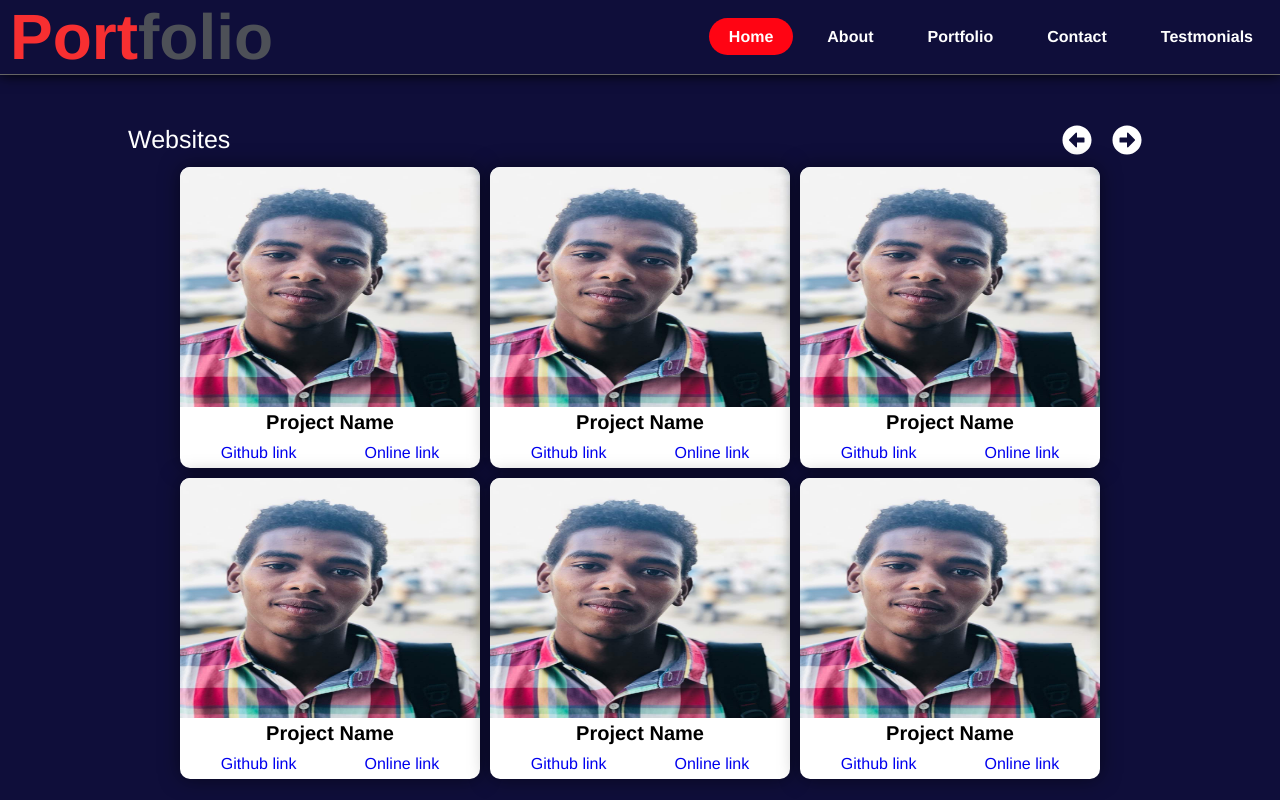
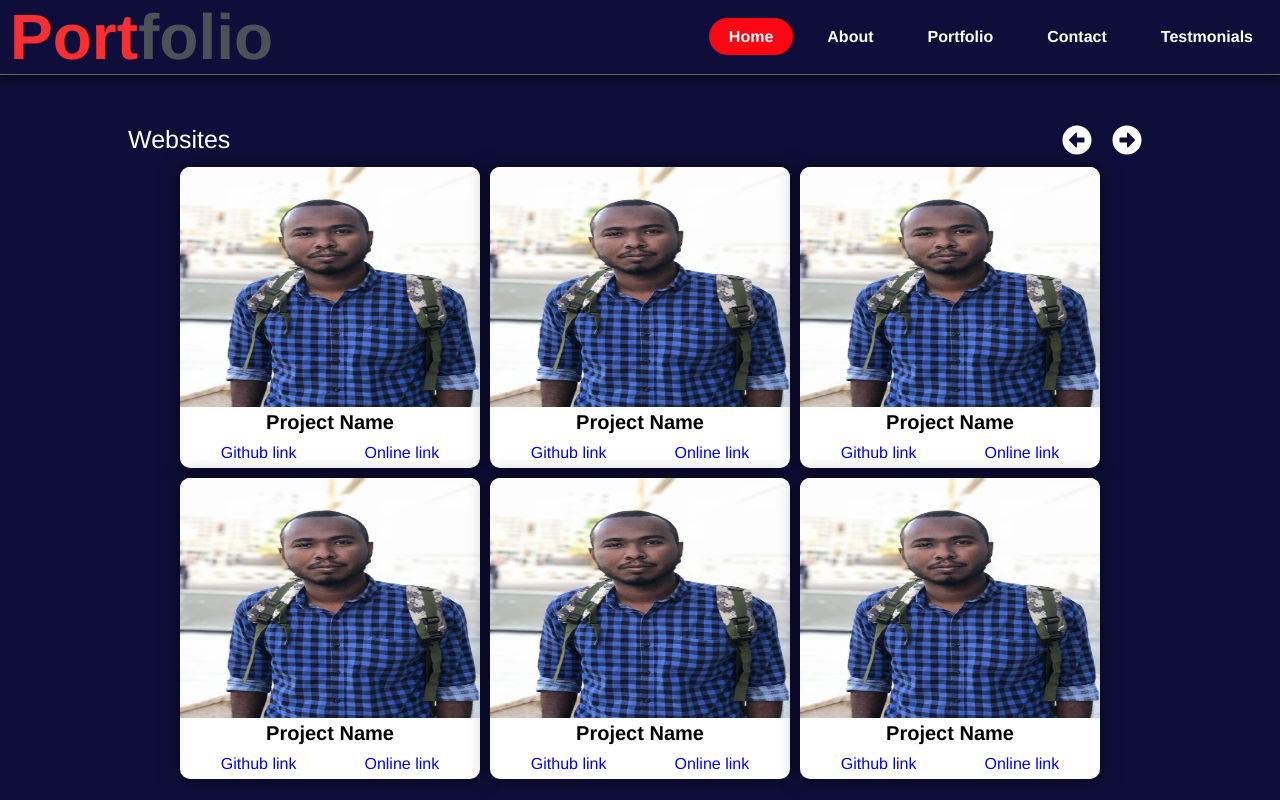
Before and after one commit to musaabdullah/portfolio-website-ui, a React (Create React App) app: page /portfolio in a window 1280 px wide. Built offline with nearby package versions, Linux system fonts and the light colour scheme.

Commit message:
finished animation

```diff
--- a/package.json
+++ b/package.json
@@ -6,6 +6,7 @@
     "@testing-library/jest-dom": "^5.11.9",
     "@testing-library/react": "^11.2.5",
     "@testing-library/user-event": "^12.8.3",
+    "aos": "^2.3.4",
     "react": "^17.0.1",
     "react-dom": "^17.0.1",
     "react-icon": "^1.0.0",
--- a/src/pages/About.js
+++ b/src/pages/About.js
@@ -1,10 +1,17 @@
 import React from 'react'
 import './about.css';
 import IMG from '../images/IMG1.jpg';
+import { useEffect } from 'react';
+import 'aos/dist/aos.css';
+import aos from 'aos';
+function About() {
 
-function About() {
+    useEffect(() => {
+        aos.init({ duration: 2000 })
+    })
+
     return (
-        <div className="about">
+        <div data-aos="zoom-in" className="about">
             <div className="about__left">
                 <div className="about__header">
                     About Me
--- a/src/pages/Home.js
+++ b/src/pages/Home.js
@@ -2,9 +2,16 @@
 import './home.css';
 import * as AIcon from "react-icons/ai";
 import IMG from '../images/IMG1.jpg';
+import {useEffect} from 'react';
+import aos from 'aos';
 function Home() {
+
+    useEffect(() => {
+        aos.init({ duration: 2000 })
+    })
+
     return (
-        <div className="home">
+        <div  data-aos="fade-up" className="home">
             <section className="home__left">
                 <div className="left__outer">
                     <img className="left__img" src={IMG} />
@@ -12,7 +19,7 @@
             </section>
             <section className="home__right">
                 <div className="right__title">
-                    <span className="right__title">Mohammed</span> <span className="left__title">Modawe</span>
+                    <span className="right__title">Musa</span> <span className="left__title">Abdullah</span>
                 </div>
                 <p className="right__text">
                     A young ui/ux designer with crazy for mobile a web design
@@ -20,9 +27,9 @@
                 <p className="right__find">Find Me on</p>
                 <div className="right__icon">
                     <a className="icon__item facebook" href="#"><AIcon.AiFillFacebook/></a>
-                    <a className="icon__item twitter" href="#"><AIcon.AiFillTwitterSquare/></a>
-                    <a className="icon__item github" href="#"><AIcon.AiFillGithub/></a>
-                    <a className="icon__item linkedin" href="#"><AIcon.AiFillLinkedin/></a>
+                    <a className="icon__item twitter" href="https://twitter.com/musaabdo18"><AIcon.AiFillTwitterSquare/></a>
+                    <a className="icon__item github" href="https://github.com/musaabdullah"><AIcon.AiFillGithub/></a>
+                    <a className="icon__item linkedin" href="https://www.linkedin.com/in/musa-abdullah-5aa302152/"><AIcon.AiFillLinkedin/></a>
                 </div>
                 <div className="right__btn">
                     <button className="btn btn-active">Hire Me</button>
--- a/src/pages/Portfolio.js
+++ b/src/pages/Portfolio.js
@@ -2,7 +2,13 @@
 import './portfolio.css';
 import * as FIcon from "react-icons/fa";
 import IMG from '../images/IMG1.jpg';
+import { useEffect } from 'react';
+import aos from 'aos';
 function Portfolio() {
+    useEffect(() => {
+        aos.init({ duration: 2000 })
+    })
+
     return (
         <div className="portfolio">
             <div className="container">
@@ -16,7 +22,20 @@
                 </div>
             </div>
             <div className="portfolio__footer">
-                <div className="card">
+                <div data-aos="fade-up" className="card">
+                    <div className="card__header">
+                        <img src={IMG} />
+                    </div>
+                    <div data-aos="fade-up" className="card__body">
+                        <div className="card__body__title">Project Name</div>
+                        <div className="card__body__links">
+                            <a href="#">Github link</a>
+                            <a href="#">Online link</a>
+                        </div>
+                    </div>
+                </div>
+
+                <div data-aos="fade-up" className="card">
                     <div className="card__header">
                         <img src={IMG} />
                     </div>
@@ -28,8 +47,7 @@
                         </div>
                     </div>
                 </div>
-
-                <div className="card">
+                <div data-aos="fade-up" className="card">
                     <div className="card__header">
                         <img src={IMG} />
                     </div>
@@ -41,7 +59,7 @@
                         </div>
                     </div>
                 </div>
-                <div className="card">
+                <div data-aos="fade-up" className="card">
                     <div className="card__header">
                         <img src={IMG} />
                     </div>
@@ -53,7 +71,7 @@
                         </div>
                     </div>
                 </div>
-                <div className="card">
+                <div data-aos="fade-up" className="card">
                     <div className="card__header">
                         <img src={IMG} />
                     </div>
@@ -65,19 +83,7 @@
                         </div>
                     </div>
                 </div>
-                <div className="card">
-                    <div className="card__header">
-                        <img src={IMG} />
-                    </div>
-                    <div className="card__body">
-                        <div className="card__body__title">Project Name</div>
-                        <div className="card__body__links">
-                            <a href="#">Github link</a>
-                            <a href="#">Online link</a>
-                        </div>
-                    </div>
-                </div>
-                <div className="card">
+                <div data-aos="fade-up" className="card">
                     <div className="card__header">
                         <img src={IMG} />
                     </div>
```
Also changed, not shown: src/images/IMG1.jpg, 1 other file (tests, documents, lock files or other folders).
